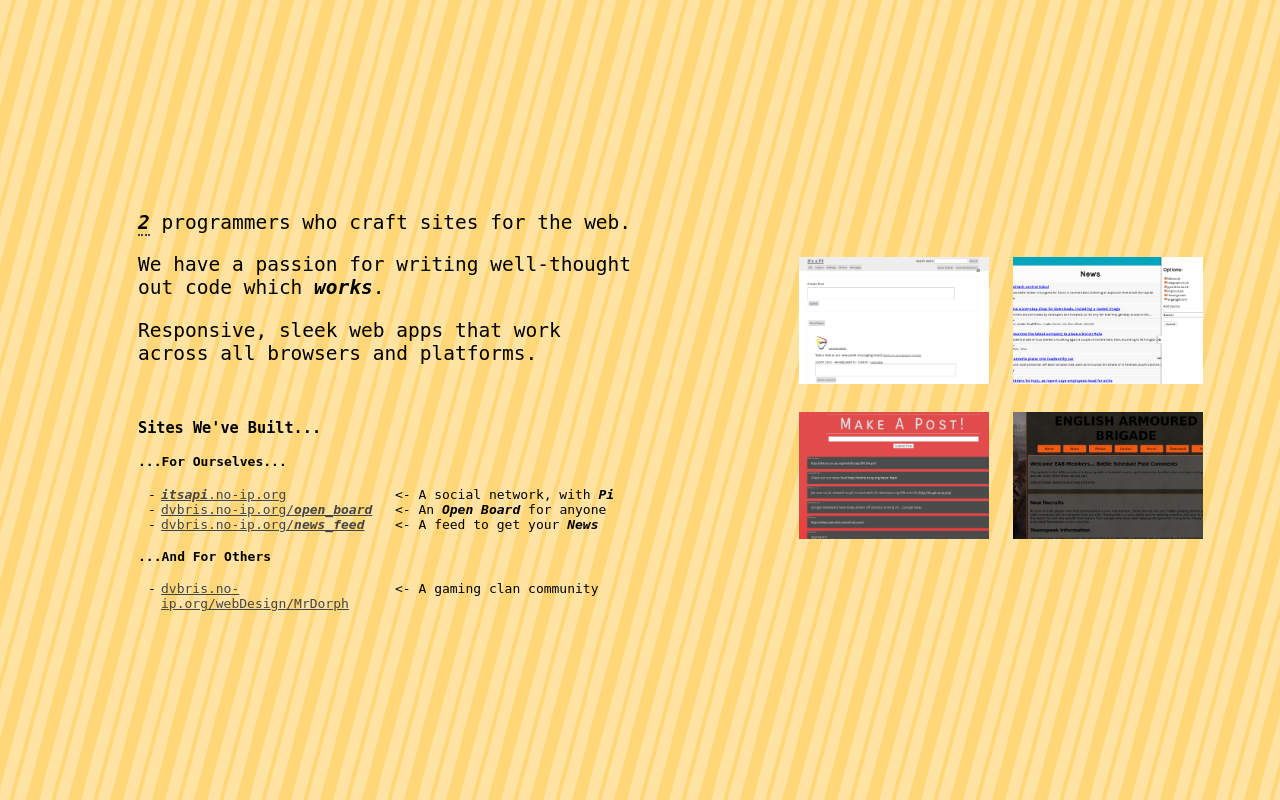
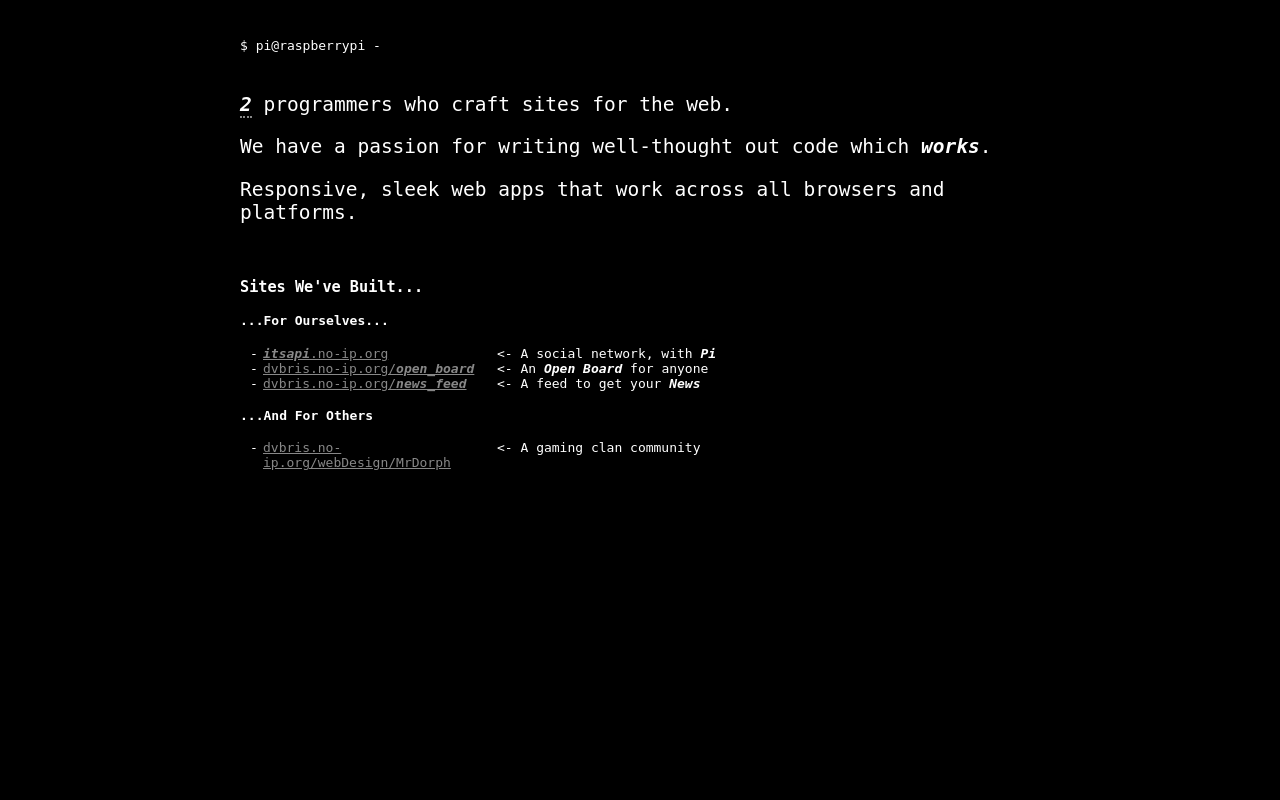
Before and after one commit to itsapi/dvbris.com, a PHP site: page / in a window 1280 px wide. Run offline with PHP 8.4, Linux system fonts and the light colour scheme; some libraries are stand-ins or nearby versions.

Commit message:
Redesigned portfolio

```diff
--- a/css/style.css
+++ b/css/style.css
@@ -1,8 +1,11 @@
 body {
-	background: url(../img/stripes2.png);
+	background: #000;
+	color: #fff;
+	padding: 20px;
 }
 .text {
-	width: 500px;
+	margin: 0 auto;
+	max-width: 800px;
 	font-family: monospace;
 	font-weight: 400;
 	padding: 10px;
@@ -11,14 +14,14 @@ body {
 	font-weight: 700;
 }
 .text a {
-	color: #444;
+	color: #888;
 }
 .text a:hover {
-	color: #000;
+	color: #fff;
 }
 .link {
 	cursor: pointer;
-	border-bottom: 2px #444 dotted;
+	border-bottom: 2px #888 dotted;
 }
 #intro {
 	font-size: 1.5em;
@@ -45,6 +48,3 @@ body {
 	left: 1em;
 	width: 19em;
 }
-td img {
-	padding: 10px;
-}
--- a/index.html
+++ b/index.html
@@ -9,7 +9,6 @@
 		<script src="js/main.js"></script>
 	</head>
 	<body>
-		<div id="container_left">
 		<section class="text" id="intro">
 			<p><em class="link" title="Grit96, Olls">2</em> programmers who craft sites for the web.</p>
 			<p>We have a passion for writing well-thought out code which <em>works</em>.</p>
@@ -28,18 +27,5 @@
 				<li><a href="http://dvbris.no-ip.org/webDesign/MrDorph">dvbris.no-ip.org/webDesign/MrDorph</a> <span>A gaming clan community</span></li>
 			</ul>
 		</section>
-		</div>
-		<div id="container_right">
-			<table>
-				<tr>
-					<td><img src="img/itsapi.png" alt="It's a Pi! social network"></td>
-					<td><img src="img/news_feed.png" alt="RSS news aggregator"></td>
-				</tr>
-				<tr>
-					<td><img src="img/open_board.png" alt="Public messaging board"></td>
-					<td><img src="img/MrDorph.png" alt="Gaming clan community"></td>
-				</tr>
-			</table>
-		</div>
 	</body>
 </html>
--- a/js/main.js
+++ b/js/main.js
@@ -1,36 +1,27 @@
-$(window).resize(function(){
-	if ($(window).width() > 1024) {
-		$('#container_left').css({
-			position: 'absolute',
-			top: ($(window).height() - $('#container_left').outerHeight())/2,
-			left: '10%'
-		});
-		$('td img').css({
-			width: ($(window).width()-$('#container_left').width())/4
-		});
-		$('#container_right').css({
-			position: 'absolute',
-			top: ($(window).height() - $('#container_right').outerHeight())/2,
-			right: '5%'
-		});
-	} else {
-		$('#container_left').css({
-			position: 'absolute',
-			top: '10%',
-			left: ($(window).width() - $('#container_left').outerWidth())/2
-		});
-		$('td img').css({
-			width: $(window).width()/4
-		});
-		$('#container_right').css({
-			position: 'absolute',
-			top: $('#container_left').outerHeight()+$(window).width()/5,
-			right: ($(window).width() - $('#container_right').outerWidth())/2,
-		});
-	}
-});
+$.fn.teletype = function(opts){
+	var $this = this,
+		defaults = {
+			animDelay: 50
+		},
+		settings = $.extend(defaults, opts);
+
+	$.each(settings.text.split(''), function(i, letter){
+		setTimeout(function(){
+			$this.html($this.html() + letter);
+		}, settings.animDelay * i);
+	});
+};
 
 $(document).ready(function(){
-	$(window).resize();
-	$(window).resize();
+	$('#intro, #sites').css('display', 'none');
+	$('body').prepend("<section class=\"text\" id=\"start\"></section>");
+	$('#start').teletype({
+		animDelay: 100,
+		text: '$ pi@raspberrypi - '
+	});
+	setTimeout(function(){
+		$('#intro').fadeIn('slow', function() {
+			$('#sites').fadeIn('slow');
+		});
+	}, 2000);
 });
```
Lines whose indentation alone changed are shown as unchanged.
